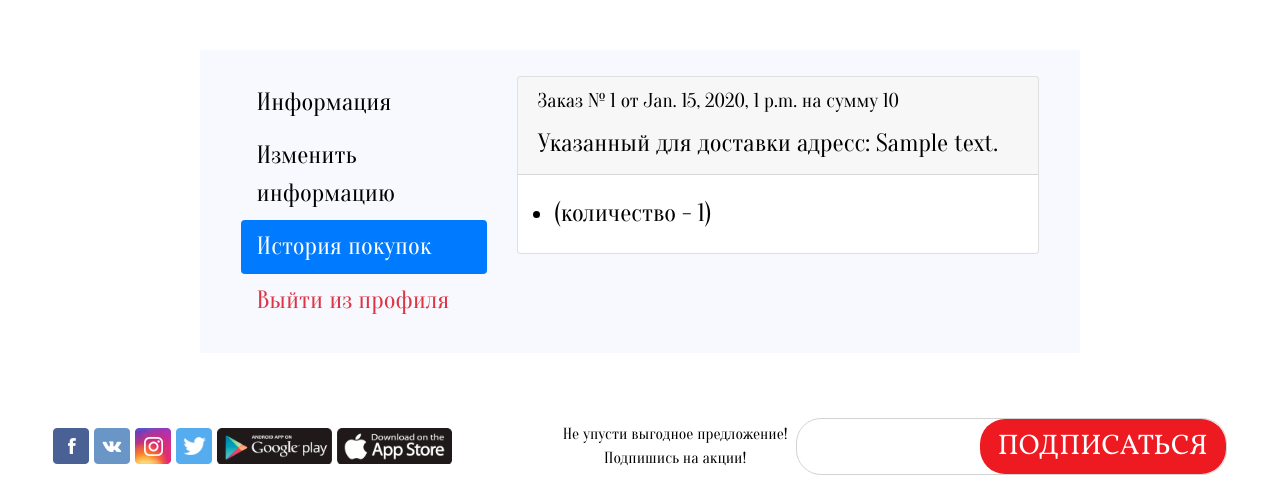
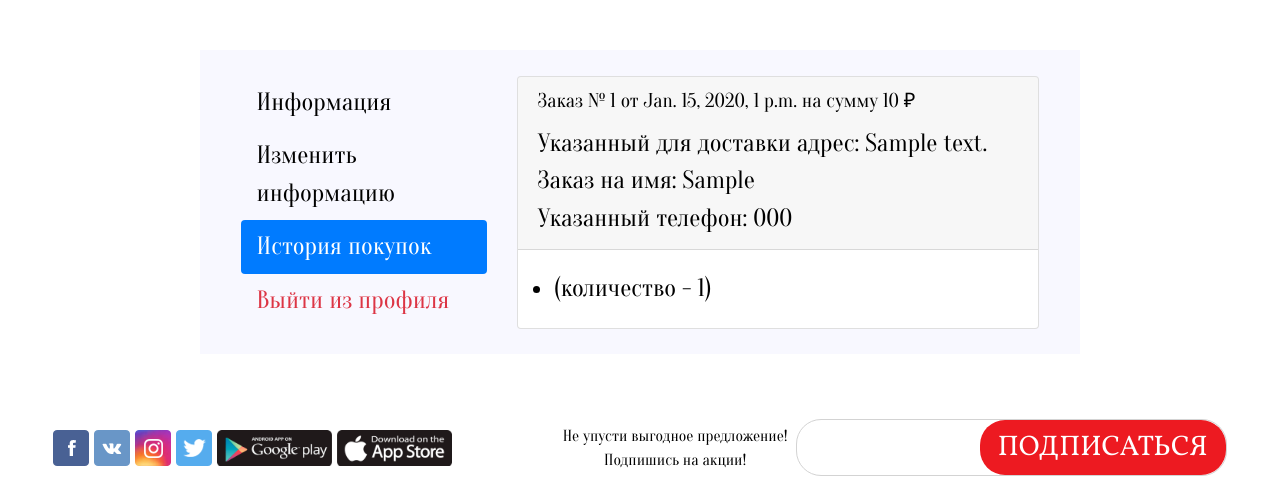
Before and after one commit to SuperLalka/shop-allhere, a Django app: page /allhere.ru/auth/user_account in a window 1280 px wide, after a click on "История покупок". Shown: the part 280-757 px from the top of the page. Run offline with Django 3.2, Linux system fonts and the light colour scheme; a user stored in the database is signed in; tables that the repository leaves empty hold one stand-in row (values such as "Sample post"); data that the repository does not hold is empty; some libraries are stand-ins or nearby versions.

Commit message:
Makes changes to the rendering of the order form
Now depending on the user's authorization

```diff
--- a/app_shop/forms.py
+++ b/app_shop/forms.py
@@ -49,14 +49,6 @@ class AuthorizationForm(forms.Form):
         if not User.objects.filter(username=data).exists():
             raise forms.ValidationError('Пользователь не существует')
         return data
-
-    def clean_user_password(self):
-        if self.cleaned_data.get('user_name', None):
-            if not User.objects.filter(
-                    username=self.cleaned_data['user_name'],
-                    password=self.cleaned_data['user_password']).exists():
-                raise forms.ValidationError('Неверный пароль')
-        return self.cleaned_data['user_password']
 
 
 class RegistrationForm(forms.Form):
--- a/app_shop/templates/cart.html
+++ b/app_shop/templates/cart.html
@@ -106,7 +106,11 @@
           <div class="modal-body">
             <form action="{% url 'app_shop:send_order' %}?cost={{ list_amounts|first }}" method="post">
               {% csrf_token %}
-              {{ order_form|crispy }}
+              {% if user.is_authenticated and products_in_cart %}
+                {{ order_form.address|as_crispy_field }}
+              {% else %}
+                {{ order_form|crispy }}
+              {% endif %}
               <button type="button" class="btn btn-lg btn-secondary" data-dismiss="modal">Отмена</button>
               <button type="submit" class="btn btn-lg btn-primary">Отправить заявку</button>
             </form>
--- a/app_shop/templates/user_account.html
+++ b/app_shop/templates/user_account.html
@@ -35,8 +35,10 @@
             <div class="card">
               <div class="card-header">
                 <h5 class="card-title">Заказ № {{ orderlist.id }} от {{ orderlist.order_creation_date }} на
-                  сумму {{ orderlist.cost }}</h5>
-                {% if orderlist.address %}<p>Указанный для доставки адресс: {{ orderlist.address }}</p>{% endif %}
+                  сумму {{ orderlist.cost }} &#8381;</h5>
+                {% if orderlist.address %}<p>Указанный для доставки адрес: {{ orderlist.address }}</p>{% endif %}
+                {% if orderlist.customer %}<p>Заказ на имя: {{ orderlist.customer }}</p>{% endif %}
+                {% if orderlist.customer_phone %}<p>Указанный телефон: {{ orderlist.customer_phone }}</p>{% endif %}
               </div>
               <div class="card-body">
                 <ul>
```
